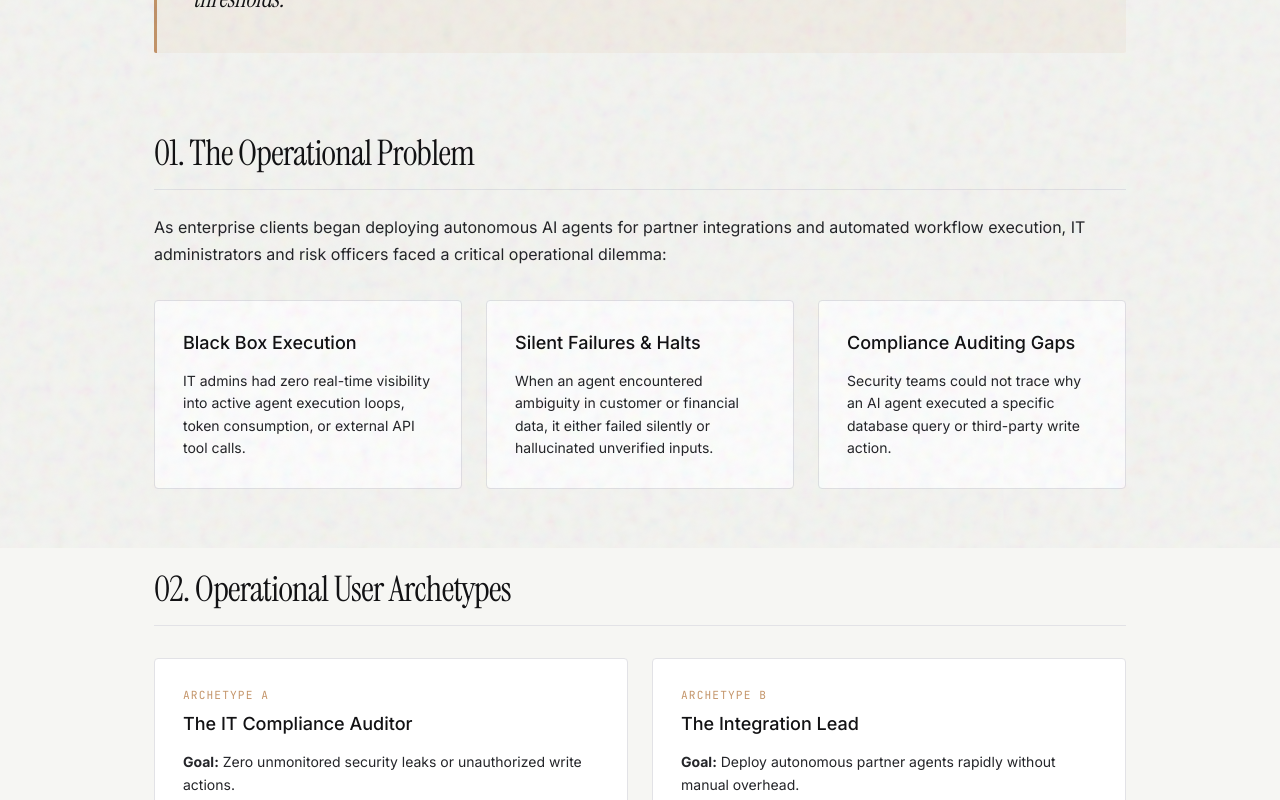
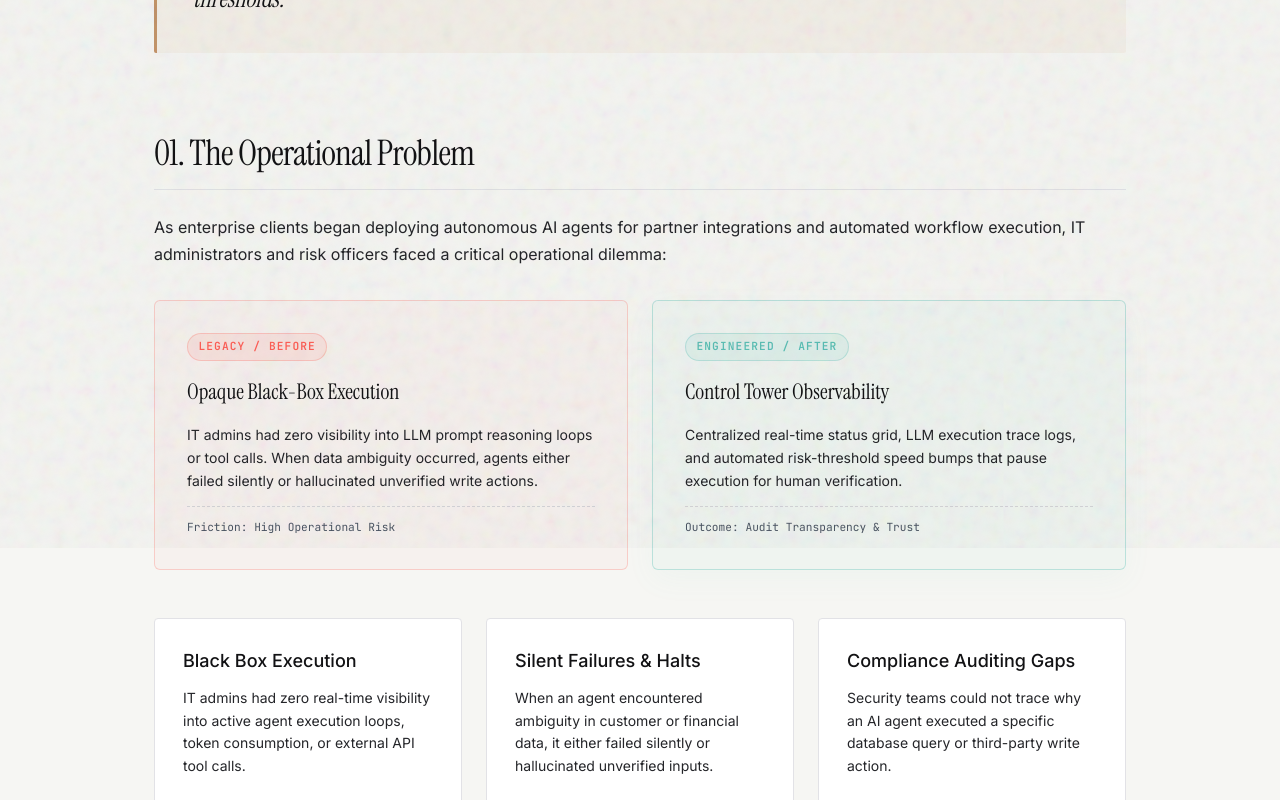
Before and after one commit to asidhiqe/asidhiqe.github.io, a Next.js app: page /work/agent-oversight in a window 1280 px wide. Shown: the part 1172-1972 px from the top of the page. Built offline with nearby package versions, Linux system fonts and the light colour scheme.

Commit message:
feat(case-study): add before vs after bento comparison grid inspired by wall of portfolios

```diff
--- a/app/globals.css
+++ b/app/globals.css
@@ -2462,6 +2462,83 @@ html.light .experience-summary-card {
   color: var(--text-tertiary);
 }
 
+/* ── BENTO COMPARISON GRID ───────────────────────────────── */
+.bento-comparison-grid {
+  display: grid;
+  grid-template-columns: repeat(auto-fit, minmax(300px, 1fr));
+  gap: 1.5rem;
+  margin: 2rem 0 3rem;
+}
+
+.bento-card {
+  padding: 2rem;
+  background: var(--bg-elevated);
+  border: 1px solid var(--line-mid);
+  border-radius: 6px;
+  display: flex;
+  flex-direction: column;
+  gap: 0.85rem;
+  position: relative;
+  overflow: hidden;
+}
+
+.bento-before {
+  border-color: rgba(255, 95, 86, 0.25);
+  background: rgba(255, 95, 86, 0.03);
+}
+
+.bento-after {
+  border-color: rgba(91, 191, 181, 0.35);
+  background: rgba(91, 191, 181, 0.04);
+  box-shadow: 0 10px 30px rgba(91, 191, 181, 0.05);
+}
+
+.bento-chip {
+  font-family: var(--font-mono), monospace;
+  font-size: var(--text-xs);
+  font-weight: 600;
+  letter-spacing: 0.1em;
+  text-transform: uppercase;
+  display: inline-block;
+  align-self: flex-start;
+  padding: 0.25rem 0.65rem;
+  border-radius: 999px;
+}
+
+.status-flaw {
+  color: #ff5f56;
+  background: rgba(255, 95, 86, 0.1);
+  border: 1px solid rgba(255, 95, 86, 0.25);
+}
+
+.status-success {
+  color: var(--accent-teal);
+  background: rgba(91, 191, 181, 0.1);
+  border: 1px solid rgba(91, 191, 181, 0.3);
+}
+
+.bento-card h3 {
+  font-family: var(--font-display), Georgia, serif;
+  font-size: 1.35rem;
+  color: var(--text-primary);
+  font-weight: 400;
+}
+
+.bento-card p {
+  font-size: var(--text-sm);
+  line-height: 1.65;
+  color: var(--text-secondary);
+}
+
+.bento-metric-sub {
+  font-family: var(--font-mono), monospace;
+  font-size: var(--text-xs);
+  color: var(--text-tertiary);
+  margin-top: auto;
+  padding-top: 0.75rem;
+  border-top: 1px dashed var(--line-mid);
+}
+
 .experience-accordion-inner {
   padding: 0 var(--space-sm) var(--space-lg);
 }
--- a/app/work/[slug]/page.tsx
+++ b/app/work/[slug]/page.tsx
@@ -86,11 +86,28 @@ export default async function CaseStudyPage({ params }: PageProps) {
           </section>
 
           {/* 01. Problem */}
-          <section className="case-study-section">
+          <section id="problem" className="case-study-section">
             <h2 className="case-study-h2">01. The Operational Problem</h2>
             <p className="case-study-p">
               As enterprise clients began deploying autonomous AI agents for partner integrations and automated workflow execution, IT administrators and risk officers faced a critical operational dilemma:
             </p>
+
+            {/* Before vs After Bento Comparison */}
+            <div className="bento-comparison-grid">
+              <div className="bento-card bento-before">
+                <span className="bento-chip status-flaw">Legacy / Before</span>
+                <h3>Opaque Black-Box Execution</h3>
+                <p>IT admins had zero visibility into LLM prompt reasoning loops or tool calls. When data ambiguity occurred, agents either failed silently or hallucinated unverified write actions.</p>
+                <div className="bento-metric-sub">Friction: High Operational Risk</div>
+              </div>
+
+              <div className="bento-card bento-after">
+                <span className="bento-chip status-success">Engineered / After</span>
+                <h3>Control Tower Observability</h3>
+                <p>Centralized real-time status grid, LLM execution trace logs, and automated risk-threshold speed bumps that pause execution for human verification.</p>
+                <div className="bento-metric-sub">Outcome: Audit Transparency & Trust</div>
+              </div>
+            </div>
 
             <div className="case-study-callout-grid">
               <div className="case-study-callout-card">
```
